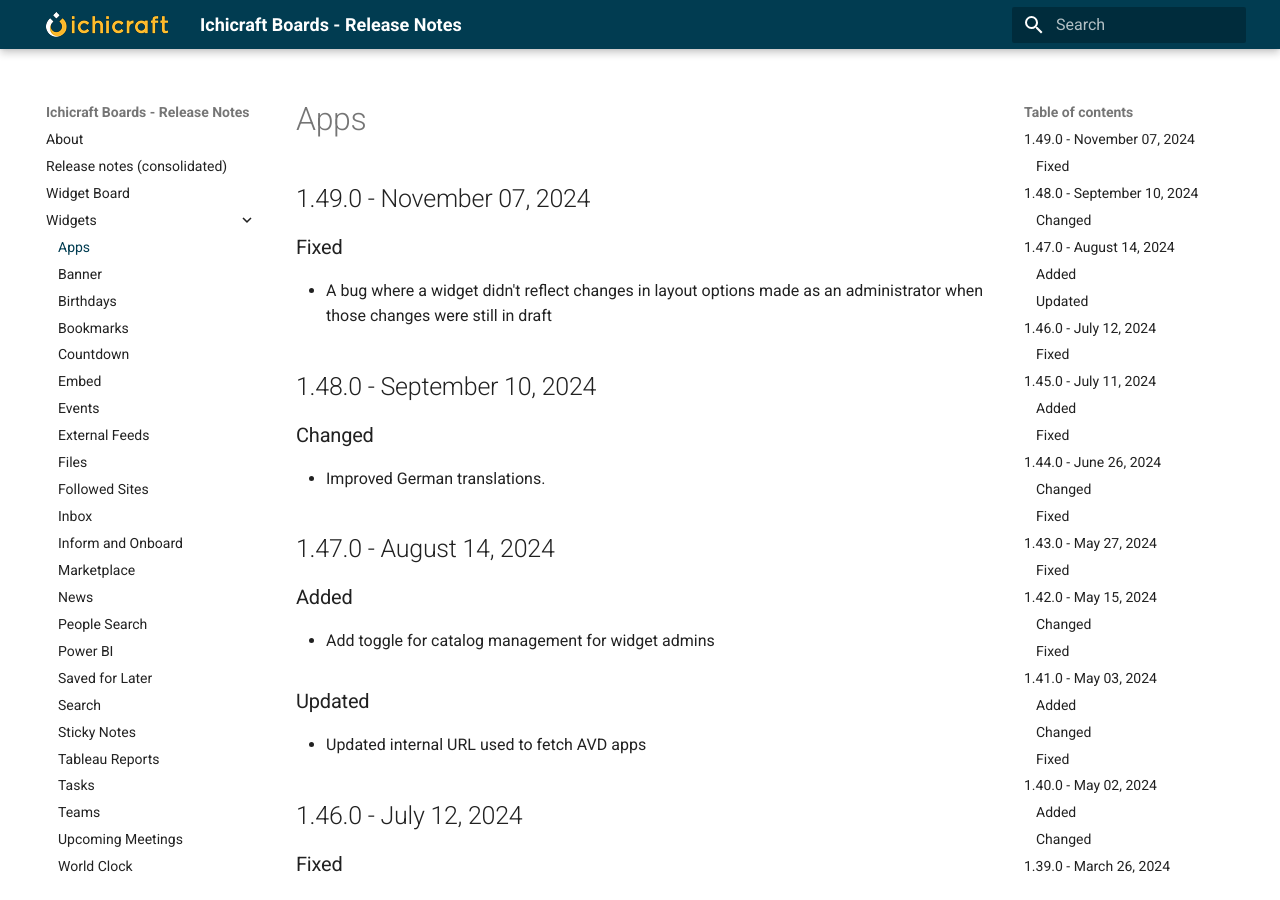
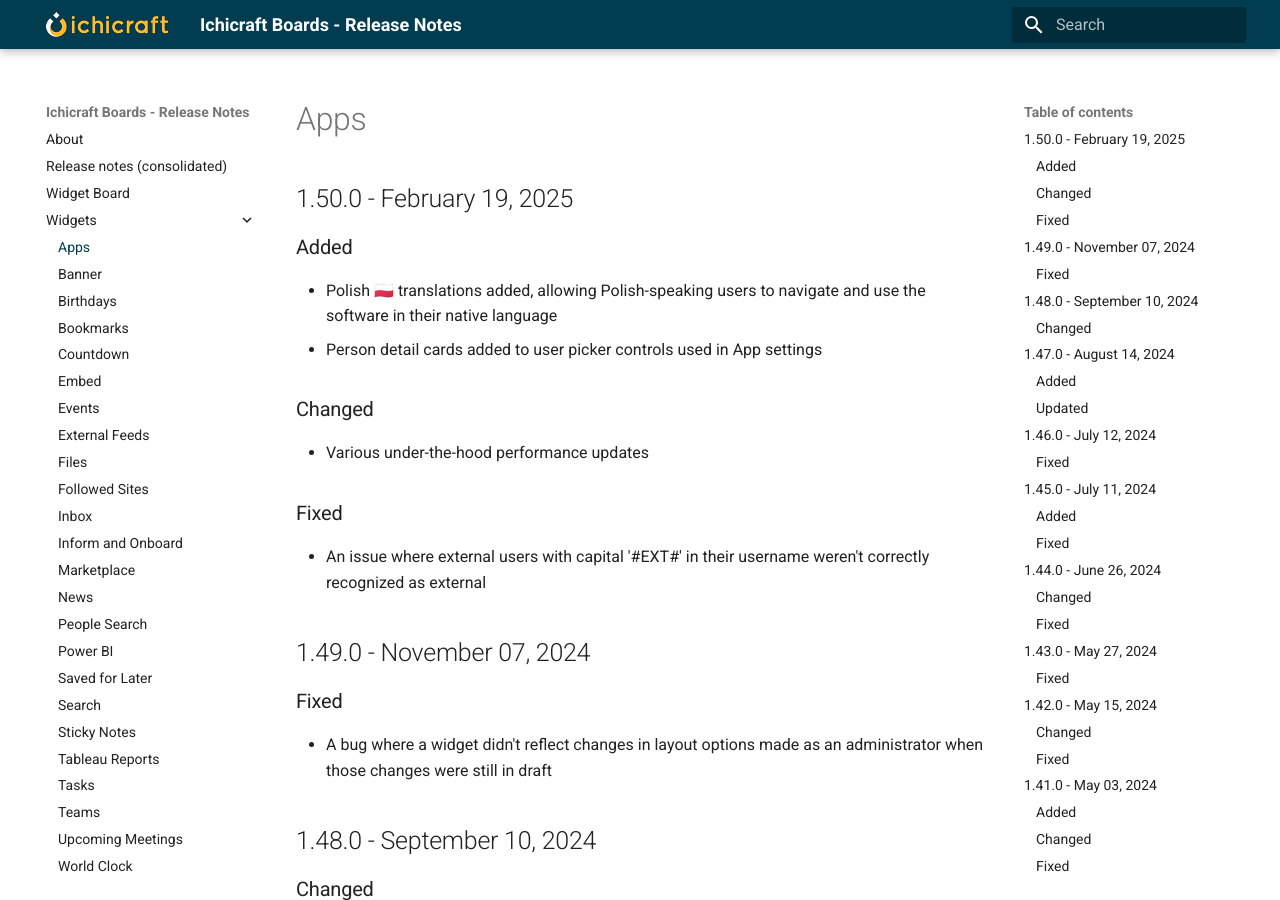
Before and after one commit to ichicraft/widgets-docs, an MkDocs documentation site: the page built from docs/Widgets/Apps.md, in a window 1280 px wide and 900 px high. Built offline with MkDocs 1.6.1 and Material for MkDocs 9.7.7, drawn with Linux system fonts in a browser that asks for light colours.

```diff
--- a/docs/Widgets/Apps.md
+++ b/docs/Widgets/Apps.md
@@ -1,3 +1,15 @@
+## 1.50.0 - February 19, 2025
+
+### Added
+- Polish 🇵🇱 translations added, allowing Polish-speaking users to navigate and use the software in their native language
+- Person detail cards added to user picker controls used in App settings
+
+### Changed
+- Various under-the-hood performance updates
+
+### Fixed
+- An issue where external users with capital &#x27;#EXT#&#x27; in their username weren&#x27;t correctly recognized as external
+
 ## 1.49.0 - November 07, 2024
 
 ### Fixed
```
Also changed, not shown: docs/Release-notes-(consolidated).md (+12 -0 lines).
